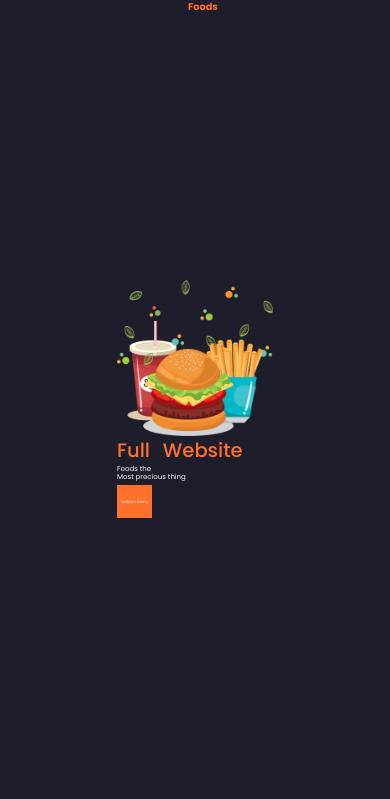
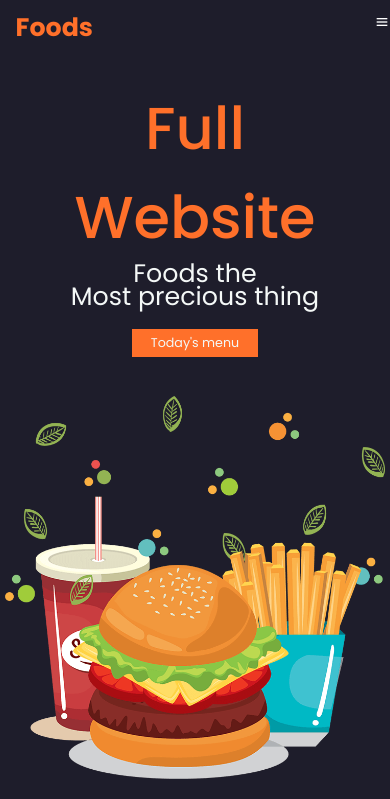
Before and after one commit to Pilotebas/proyectoJs, a plain HTML site: page views/Landing pages de hamburguesa.html in a window 390 px wide. Shown: the top 799 px of the page. Drawn offline with nearby package versions, Linux system fonts and the light colour scheme.

Commit message:
style: :art: Primera pagina responsive

```diff
--- a/css/Landing pages de hamburguesa.css
+++ b/css/Landing pages de hamburguesa.css
@@ -379,34 +379,24 @@ nav ul{
 
 @media only screen and (max-width: 500px) {
     header {
-        flex-direction: column;
+        flex-direction: row;
         align-items: center;
         height: auto;
     }
 
     header h1 {
-        margin-bottom: 20px;
+        margin-top: 1vh;
+        font-size: 3vh;
     }
 
     nav {
         display: none;
         width: 100%;
     }
-
-    header #toggleMenu {
+    .menu_icon{
         display: block;
-        margin-left: auto;
-        margin-right: 10px;
-        background: none;
-        border: none;
-        color: var(--color-font);
-        font-size: 28px;
+        color: white;
     }
-
-    header #toggleMenu:hover {
-        color: var(--color-secundary);
-    }
-
     header nav ul {
         flex-direction: column;
         align-items: center;
@@ -425,11 +415,40 @@ nav ul{
     }
 
     .home > div {
+        width: 100vw;
+        height: 100vh;
+        flex-direction: column;
+        align-items: center;
+        justify-content: start;
+    }
+    .home > div > div{
+        width: 90vw;
+        align-items: center;
+    }
+    .home > div > div h2{
+        width: 100%;
+        font-size: 7vh;
+        text-align: center;
+    }
+    .home > div > div p{
+        width: 100%;
+        font-size: 3vh;
+        text-align: center;
+        line-height: 2.7vh;
+    }
+    .home > div > div button{
+        width: 15vh;
+        height: 3.4vh;
+        font-size: 1.5vh;
+        text-align: center;
+        margin-top: 2vh;
+    }
+    .about {
         flex-direction: column-reverse;
     }
-
-    .about {
-        flex-direction: column-reverse;
+    .home > div img{
+        width: 45vh;
+        height: 50vh;
     }
 
     .menu {
@@ -461,62 +480,3 @@ nav ul{
         margin-bottom: 20px;
     }
 }
-
-/* @media (max-width: 500px) {
-    *{
-        margin: 0;
-        padding: 0;
-        box-sizing: border-box;
-    }
-    body{
-        overflow-x: hidden;
-    }
-    .home > div{
-        display: flex;
-        flex-direction: column;
-        justify-content: center;
-    }
-    .home > div > div{
-        width: 100vw;
-        height: 50vh;
-        display: flex;
-        flex-direction: column;
-        justify-content: center;
-        align-items: center;
-        margin: 0;
-    }
-    .home > div > div h2{
-        font-size: 6vh;
-    }
-    .home > div > div p{
-        text-align: center;
-        font-size: 4vh;
-        line-height: 25px;
-    }
-    .home > div > div button{
-        margin-top: 3vh;
-        width: 18vh;
-        height: 5vh;
-        font-size: 2vh;
-    }
-    .home > div img{
-        width: 50vh;
-        height: 50vh;
-    };
-    .about{
-        display: flex;
-        flex-direction: column;
-        justify-content: center;
-        align-items: center;
-    }
-    .about > div{
-        width: 100vw;
-        height: 50vh;
-        display: flex;
-        flex-direction: column;
-        justify-content: center;
-        align-items: center;
-        margin: 0;
-    }
-    }
-} */
```
